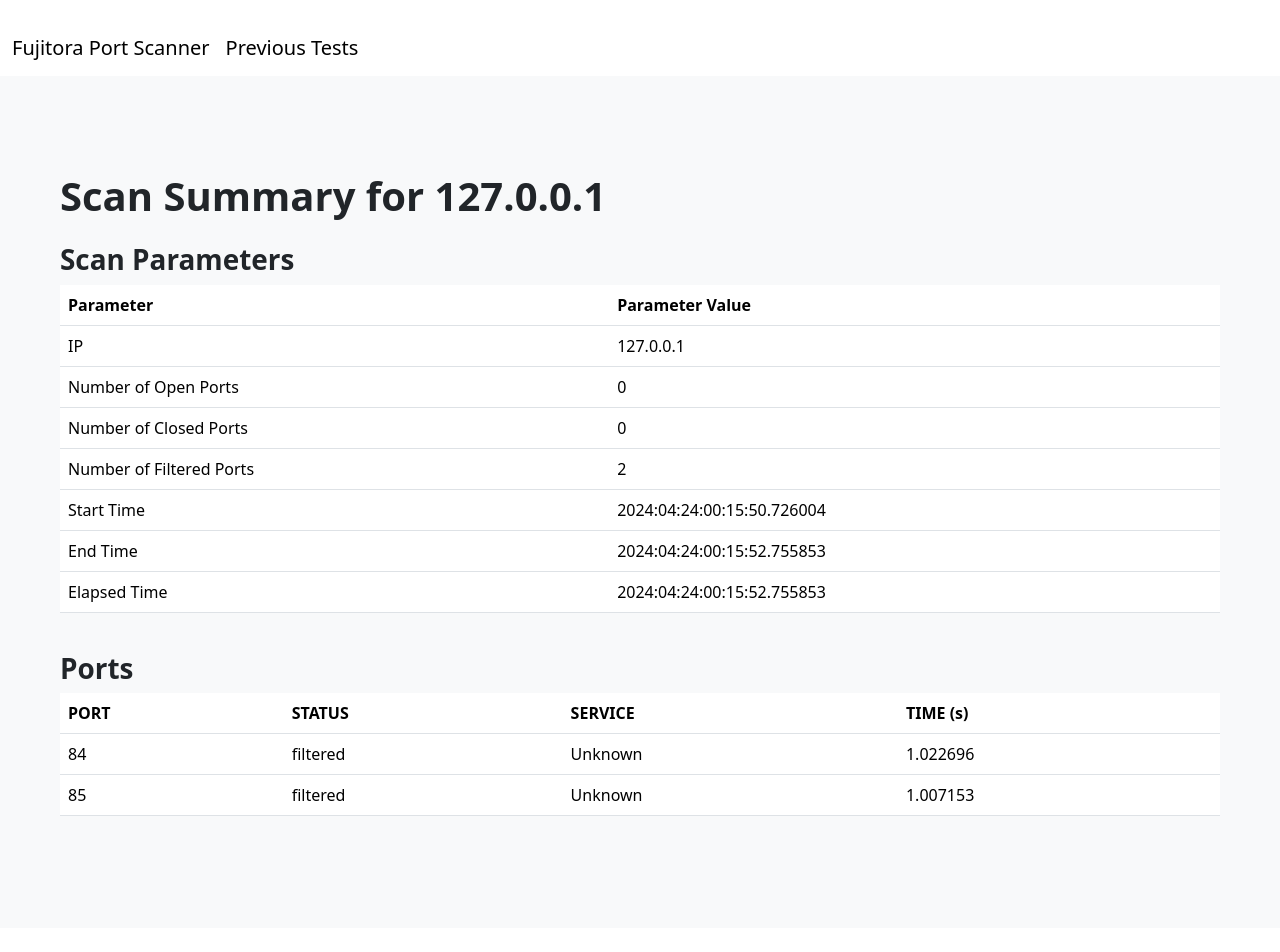
After one commit to 7uv4n/fujitora-port-scanner-public, a Flask app: page /prev_dashboard/scan_1_2024_04_24_00_15_52.755853_scan_summary.html in a window 1280 px wide. The commit adds this page. Run offline with Flask 3, Linux system fonts and the light colour scheme; some libraries are stand-ins or nearby versions.

Commit message:
filenaming issue
Removed filenaming issue by replacing symbols with underscore

```diff
--- a/main.py
+++ b/main.py
@@ -82,7 +82,13 @@ def result():
         scan_results_json = json.dumps(scan_results)
 
         # Generate file name
-        file_name = f"{name}_{end_time_str.replace(':', '-')}_scan_summary"
+        file_name = f"{name}_{end_time_str}_scan_summary".replace(" ","_")
+
+        # Define a set of invalid characters for file names
+        invalid_chars = '\\/*?:"<>| '
+
+        # Replace invalid characters with underscores ('_')
+        file_name = ''.join('_' if c in invalid_chars else c for c in file_name)
 
         # Define file paths
         file_path_json = f"{file_name}.json"
--- a/templates/index.html
+++ b/templates/index.html
@@ -42,7 +42,7 @@
                             name="" type="submit" class="btn btn-primary">Submit</button>
                     </form>
                 </div>
-                <h6 class="display-6">To check your loading status, check the terminal you are running this Flask Program. Since this website requires more development, this will be expected in future versions.</h6>
+                <h6 class="display-6">To check your loading status, check the terminal you are running this Flask Program. Since this website requires more development, the loading status bar will be expected in future versions.</h6>
                 <a href="https://github.com/7uv4n/fujitora-port-scanner-public"><h6 class="display-6">Original Github Link with README</h6></a>
             </div>
         </div>
--- /dev/null
+++ b/templates/scan_1_2024_04_24_00_15_52.755853_scan_summary.html
@@ -0,0 +1,124 @@
+<!DOCTYPE html>
+<html data-bs-theme="light" lang="en">
+
+<head>
+    <meta charset="utf-8">
+    <meta name="viewport" content="width=device-width, initial-scale=1.0, shrink-to-fit=no">
+    <title>1</title>
+    <link rel="stylesheet" href="/static/bootstrap/css/bootstrap.min.css">
+    <link rel="stylesheet"
+        href="/static/css/Bold-BS4-Jumbotron-with-Particles-js-particles-js.css">
+    <link rel="stylesheet" href="/static/Bold-BS4-Jumbotron-with-Particles-js.css">
+
+</head>
+
+<body>
+    <nav class="navbar navbar-expand-md bg-body">
+        <div class="container-fluid">
+
+    <a class="navbar-brand" href="/">Fujitora Port Scanner</a>
+    <a class="navbar-brand" href="/previous">Previous Tests</a>
+
+            <button data-bs-toggle="collapse" class="navbar-toggler" data-bs-target="#navcol-1"><span
+                    class="visually-hidden">Toggle navigation</span><span class="navbar-toggler-icon"></span></button>
+            <div class="collapse navbar-collapse" id="navcol-1">
+                <ul class="navbar-nav">
+                    <li class="nav-item"></li>
+                    <li class="nav-item"></li>
+                    <li class="nav-item"></li>
+                </ul>
+            </div>
+        </div>
+    </nav>
+    <div id="scan_summary">
+        <div class="p-5 mb-4 bg-light round-3">
+
+            <!-- <div><button class="btn btn-primary" type="button">Download as PDF</button></div> -->
+
+            <div class="container-fluid py-5">
+                <h6 class="display-6 fw-bold">Scan Summary for 127.0.0.1</h6>
+                <div style="margin-top: 2%;">
+                    <h6 class="display-6 fw-bold" style="font-size: 27.88px;">Scan Parameters</h6>
+                    <div class="table-responsive">
+                        <table class="table">
+                            <thead>
+                                <tr>
+                                    <th>Parameter</th>
+                                    <th>Parameter Value</th>
+                                </tr>
+                            </thead>
+                            <tbody>
+                                <tr>
+                                    <td>IP</td>
+                                    <td>127.0.0.1</td>
+                                </tr>
+                                <tr>
+                                    <td>Number of Open Ports</td>
+                                    <td>0</td>
+                                </tr>
+                                <tr>
+                                    <td>Number of Closed Ports</td>
+                                    <td>0</td>
+                                </tr>
+                                <tr>
+                                    <td>Number of Filtered Ports</td>
+                                    <td>2</td>
+                                </tr>
+                                <tr>
+                                    <td>Start Time</td>
+                                    <td>2024:04:24:00:15:50.726004</td>
+                                </tr>
+                                <tr>
+                                    <td>End Time</td>
+                                    <td>2024:04:24:00:15:52.755853</td>
+                                </tr>
+                                <tr>
+                                    <td>Elapsed Time</td>
+                                    <td>2024:04:24:00:15:52.755853</td>
+                                </tr>
+                            </tbody>
+                        </table>
+                    </div>
+                </div>
+                <div style="margin-top: 2%;">
+                    <h6 class="display-6 fw-bold" style="font-size: 27.88px;">Ports</h6>
+                    <div class="table-responsive">
+                        <table class="table">
+                            <thead>
+                                <tr>
+                                    <th>PORT</th>
+                                    <th>STATUS</th>
+                                    <th>SERVICE</th>
+                                    <th>TIME (s)</th>
+                                </tr>
+                            </thead>
+                            <tbody>
+
+                                <tr>
+                                    <td>84</td>
+                                    <td>filtered</td>
+                                    <td>Unknown</td>
+                                    <td>1.022696</td>
+                                </tr>
+
+                                <tr>
+                                    <td>85</td>
+                                    <td>filtered</td>
+                                    <td>Unknown</td>
+                                    <td>1.007153</td>
+                                </tr>
+
+                            </tbody>
+                        </table>
+                    </div>
+                </div>
+            </div>
+
+
+        </div>
+    </div>
+    <script src="/static/bootstrap/js/bootstrap.min.js"></script>
+    <script src="/static/js/Bold-BS4-Jumbotron-with-Particles-js-particles-js.js"></script>
+</body>
+
+</html>
```
Also changed, not shown: blob_storage/scan_1_2024_04_24_00_15_52.755853_scan_summary.json (added, +30 -0 lines), scan_results.db.
